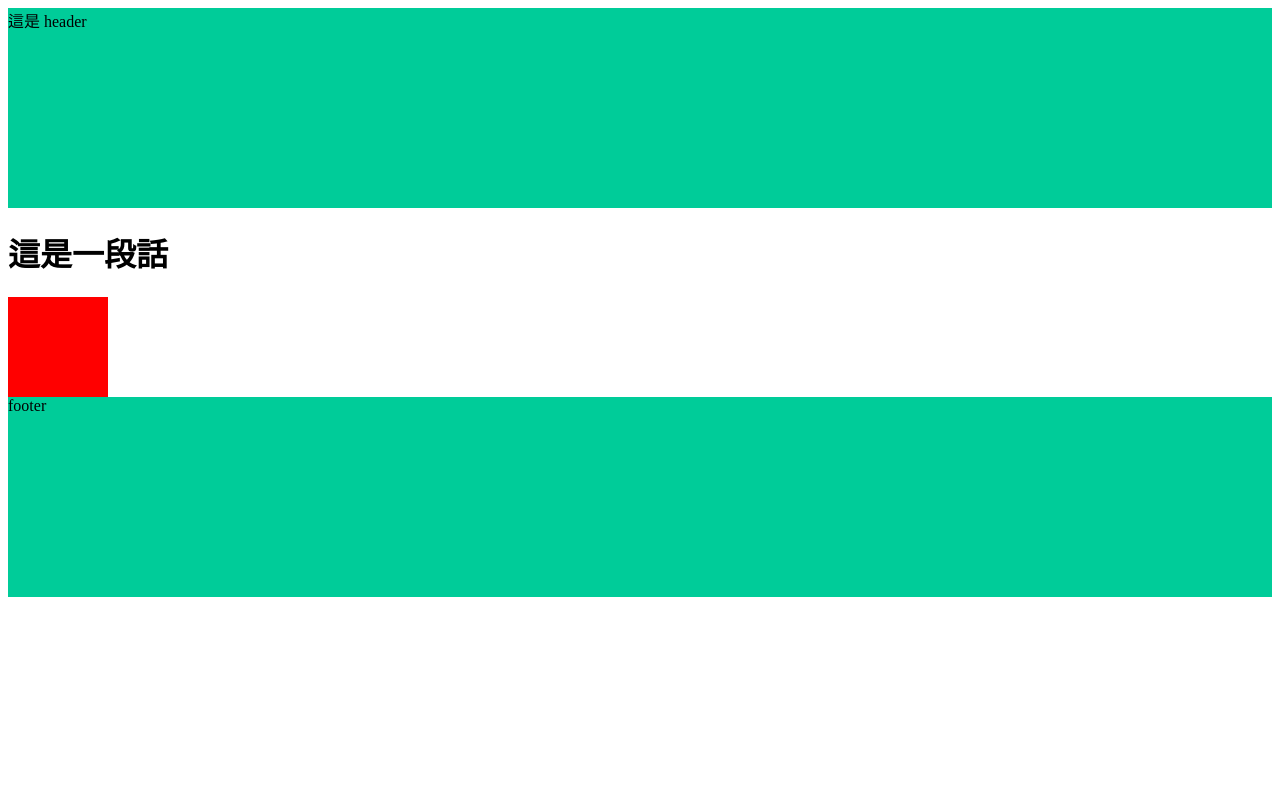
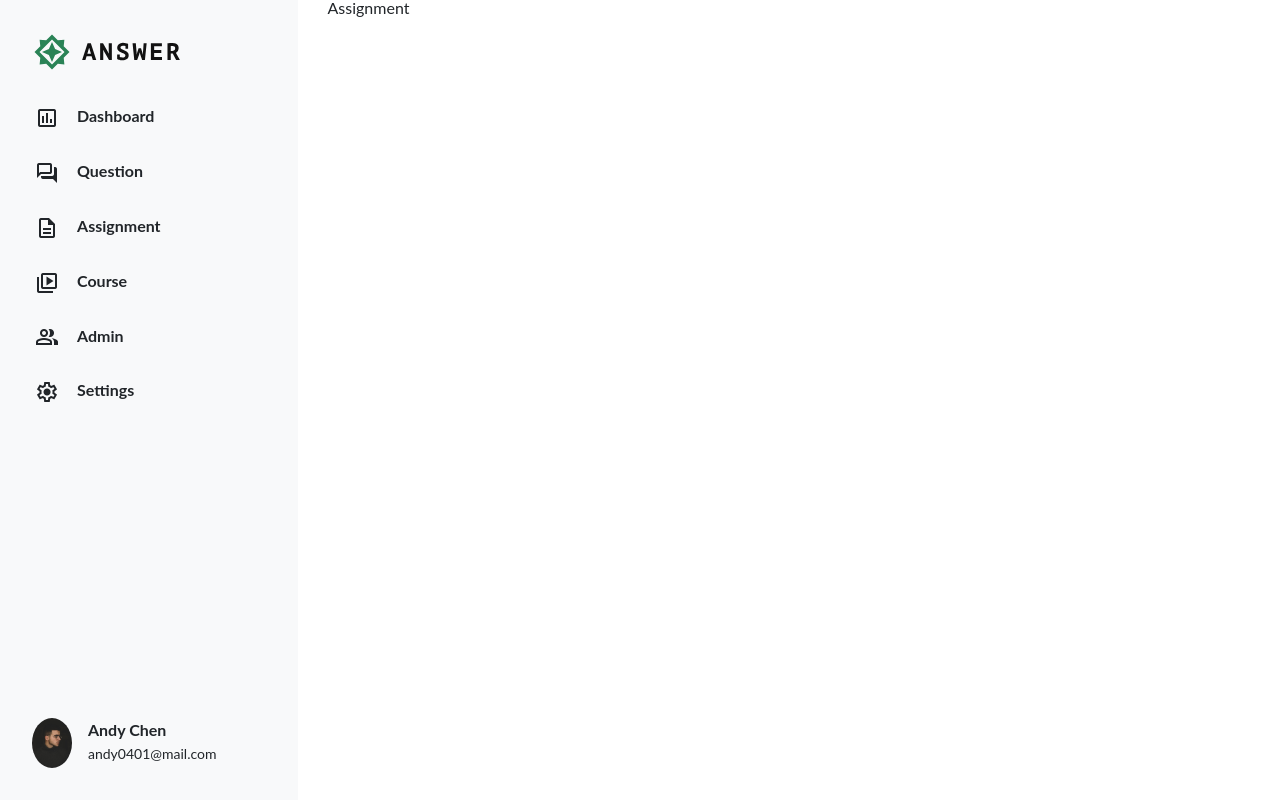
Before and after one commit to Raythomas4721/week_5_bs, a plain HTML site: page index.html in a window 1280 px wide. Drawn offline with nearby package versions, Linux system fonts and the light colour scheme.

Commit message:
Update 2022-08-14T16:24:26.383Z

```diff
--- a/assets/style/all.css
+++ b/assets/style/all.css
@@ -1,23 +1,102 @@
-.header {
-  height: 200px;
-  background-color: #00cc99; }
+/* http://meyerweb.com/eric/tools/css/reset/
+   v2.0 | 20110126
+   License: none (public domain)
+*/
+html, body, div, span, applet, object, iframe,
+h1, h2, h3, h4, h5, h6, p, blockquote, pre,
+a, abbr, acronym, address, big, cite, code,
+del, dfn, em, img, ins, kbd, q, s, samp,
+small, strike, strong, sub, sup, tt, var,
+b, u, i, center,
+dl, dt, dd, ol, ul, li,
+fieldset, form, label, legend,
+table, caption, tbody, tfoot, thead, tr, th, td,
+article, aside, canvas, details, embed,
+figure, figcaption, footer, header, hgroup,
+menu, nav, output, ruby, section, summary,
+time, mark, audio, video {
+  margin: 0;
+  padding: 0;
+  border: 0;
+  font-size: 100%;
+  font: inherit;
+  vertical-align: baseline; }
 
-.footer {
-  height: 200px;
-  background-color: #00cc99; }
+/* HTML5 display-role reset for older browsers */
+article, aside, details, figcaption, figure,
+footer, header, hgroup, menu, nav, section {
+  display: block; }
 
-.box {
-  width: 100px;
-  height: 100px;
-  background-color: red;
-  display: -webkit-box;
-  display: -ms-flexbox;
-  display: flex;
-  -webkit-transition: all 0.5s;
-  -o-transition: all 0.5s;
-  transition: all 0.5s; }
-  .box:hover {
-    width: 200px;
-    background-color: #00cc99; }
+body {
+  line-height: 1; }
+
+ol, ul {
+  list-style: none; }
+
+blockquote, q {
+  quotes: none; }
+
+blockquote:before, blockquote:after,
+q:before, q:after {
+  content: '';
+  content: none; }
+
+table {
+  border-collapse: collapse;
+  border-spacing: 0; }
+
+body {
+  font-family: 'Lato', sans-serif;
+  color: #212529; }
+
+a {
+  text-decoration: none;
+  color: #212529;
+  display: inline-block; }
+
+img {
+  width: 100%;
+  height: auto;
+  vertical-align: middle; }
+
+header {
+  height: 100vh;
+  background: #F8F9FA; }
+
+h1 {
+  padding: 32px; }
+
+.nav {
+  padding-left: 35px;
+  gap: 29px; }
+  .nav li {
+    font-weight: bold;
+    font-size: 16px;
+    line-height: 24px;
+    display: block; }
+    .nav li:hover {
+      color: blue; }
+    .nav li a:hover {
+      text-decoration: none; }
+    .nav li span {
+      vertical-align: middle;
+      padding-right: 18px; }
+
+.user {
+  padding: 32px; }
+  .user img {
+    width: 40px;
+    border-radius: 50%;
+    margin-right: 16px; }
+  .user h3 {
+    font-weight: bold;
+    font-size: 16px;
+    line-height: 24px; }
+    .user h3:hover {
+      color: blue;
+      cursor: pointer; }
+  .user p {
+    font-size: 14px;
+    line-height: 24px; }
 
 /*# sourceMappingURL=all.css.map */
--- a/index.html
+++ b/index.html
@@ -6,26 +6,65 @@
   <meta name="viewport" content="width=device-width, initial-scale=1.0">
   <meta http-equiv="X-UA-Compatible" content="ie=edge">
   <title>首頁</title>
+  <link rel="stylesheet" href="https://fonts.googleapis.com/css2?family=Material+Symbols+Outlined:opsz,wght,FILL,GRAD@20..48,100..700,0..1,-50..200" />
+  <link rel="stylesheet" href="https://fonts.googleapis.com/css2?family=Material+Symbols+Outlined:opsz,wght,FILL,GRAD@48,400,1,0" />
+  <link rel="stylesheet" href="https://cdn.jsdelivr.net/npm/bootstrap@4.6.2/dist/css/bootstrap.min.css" integrity="sha384-xOolHFLEh07PJGoPkLv1IbcEPTNtaed2xpHsD9ESMhqIYd0nLMwNLD69Npy4HI+N" crossorigin="anonymous">
   <link rel="stylesheet" href="./assets/style/all.css">
 </head>
 
 <body>
-  <header class="header">
-    這是 header
-  </header>
+  <div class="row h-100 ">
+    <div class="col-3 h-100">
+      <header class="d-flex flex-column justify-content-between">
+        <div>
+          <h1><a href="#"><img src="./assets/images/logo-ANSWER.svg" alt="Logo"></a></h1>
+        <ul class="nav d-flex flex-column">
+          <li><a href="#"><span class="material-symbols-outlined">
+            insert_chart
+            </span>Dashboard</a></li>
+          <li><a href="#"><span class="material-symbols-outlined">
+            forum
+            </span>Question</a></li>
+          <li><a href="#"><span class="material-symbols-outlined">
+            description
+            </span>Assignment</a></li>
+          <li><a href="#"><span class="material-symbols-outlined">
+            video_library
+            </span>Course</a></li>
+          <li><a href="#"><span class="material-symbols-outlined">
+            group
+            </span>Admin</a></li>
+          <li><a href="#"><span class="material-symbols-outlined">
+            settings
+            </span>Settings</a></li>
+        </ul>
+        </div>
+        <div class="user d-flex">
+          <img src="./assets/images/andychen.jpeg" alt="andy">
+          <div>
+            <h3>Andy Chen</h3>
+            <p>andy0401@mail.com</p>
+          </div>
+        </div>
+
+      </header>
+    </div>
 
 
-<h1>
-  這是一段話
-</h1>
 
-<div class="box"></div>
+<div class="col-9 d-flex">
+  <h2>Assignment</h2>
 
-  <footer class="footer">
-    footer
+</div>
+
+
+  </div>
+  <footer>
+
   </footer>
-  <script src="./assets/js/vendors.js"></script>
-  <script src="./assets/js/all.js"></script>
+  <script src="https://cdn.jsdelivr.net/npm/jquery@3.5.1/dist/jquery.slim.min.js" integrity="sha384-DfXdz2htPH0lsSSs5nCTpuj/zy4C+OGpamoFVy38MVBnE+IbbVYUew+OrCXaRkfj" crossorigin="anonymous"></script>
+    <script src="https://cdn.jsdelivr.net/npm/bootstrap@4.6.2/dist/js/bootstrap.bundle.min.js" integrity="sha384-Fy6S3B9q64WdZWQUiU+q4/2Lc9npb8tCaSX9FK7E8HnRr0Jz8D6OP9dO5Vg3Q9ct" crossorigin="anonymous"></script>
+
 </body>
 
 </html>
```
Also changed, not shown: assets/images/andychen.jpeg (added), assets/images/emilywang.jpeg (added), assets/images/emir.jpeg (added), assets/images/logo-ANSWER.svg (added), 1 other file.
